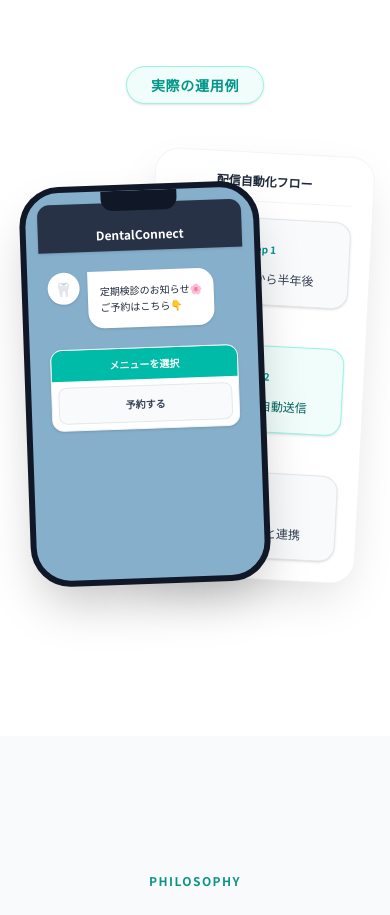
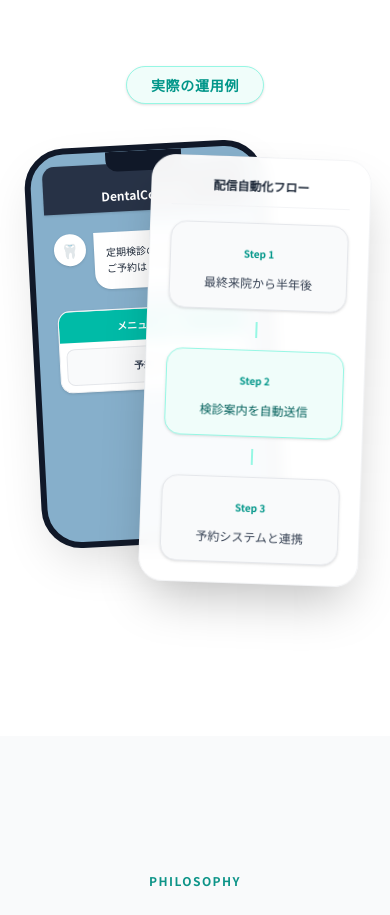
Before and after one commit to uw1g48h31wj4xxa33ffa-eng/reserve-pro-dashboard, a Next.js app in the folder LP/dental-lp/: page / in a window 390 px wide. Shown: the part 4461-5376 px from the top of the page. Built offline with nearby package versions, Linux system fonts and the light colour scheme.

Commit message:
Swap z-index of Flow and LINE phone mockups

```diff
--- a/LP/dental-lp/components/sections/system.tsx
+++ b/LP/dental-lp/components/sections/system.tsx
@@ -85,29 +85,8 @@
   return (
     <div className="relative w-[340px] h-[480px] flex items-center justify-center shrink-0">
 
-      {/* ② 改善フロー (Back Right) */}
-      <div className="absolute right-0 top-6 w-[220px] bg-white rounded-3xl p-5 shadow-[0_20px_50px_-12px_rgba(0,0,0,0.15)] border border-gray-100 z-10 rotate-3">
-        <div className="text-xs font-bold text-gray-800 mb-4 text-center border-b border-gray-100 pb-3">配信自動化フロー</div>
-        <div className="flex flex-col gap-3">
-          <div className="bg-gray-50 border border-gray-200 rounded-2xl p-3 text-center shadow-sm">
-            <span className="font-bold text-teal-600 text-[10px]">Step 1</span><br/>
-            <span className="text-xs font-medium text-gray-700">最終来院から半年後</span>
-          </div>
-          <div className="w-0.5 h-4 bg-teal-200 mx-auto" />
-          <div className="bg-teal-50 border border-teal-200 rounded-2xl p-3 text-center shadow-sm">
-            <span className="font-bold text-teal-600 text-[10px]">Step 2</span><br/>
-            <span className="text-xs font-medium text-teal-800">検診案内を自動送信</span>
-          </div>
-          <div className="w-0.5 h-4 bg-teal-200 mx-auto" />
-          <div className="bg-gray-50 border border-gray-200 rounded-2xl p-3 text-center shadow-sm">
-            <span className="font-bold text-teal-600 text-[10px]">Step 3</span><br/>
-            <span className="text-xs font-medium text-gray-700">予約システムと連携</span>
-          </div>
-        </div>
-      </div>
-
-      {/* ① LINE Phone (Front Left) */}
-      <div className="absolute left-0 bottom-6 w-[240px] bg-[#86afcb] rounded-[2.5rem] p-3 shadow-2xl border-[6px] border-gray-900 overflow-hidden h-[400px] z-20 -rotate-2">
+      {/* ① LINE Phone (Back Left) */}
+      <div className="absolute left-2 top-4 w-[240px] bg-[#86afcb] rounded-[2.5rem] p-3 shadow-[0_20px_50px_-12px_rgba(0,0,0,0.15)] border-[6px] border-gray-900 overflow-hidden h-[400px] z-10 -rotate-3">
         <div className="absolute top-0 left-1/2 -translate-x-1/2 w-1/3 h-5 bg-gray-900 rounded-b-xl z-30" />
         <div className="bg-[#273246] text-white text-center py-2 rounded-t-xl font-bold text-xs shadow-sm relative z-20 pt-6">
           DentalConnect
@@ -125,6 +104,27 @@
             <div className="p-1.5 flex flex-col gap-1.5">
               <button className="bg-gray-50 text-[10px] py-2 px-2 rounded-lg border border-gray-200 font-bold text-gray-700">予約する</button>
             </div>
+          </div>
+        </div>
+      </div>
+
+      {/* ② 改善フロー (Front Right) */}
+      <div className="absolute right-0 bottom-6 w-[220px] bg-white/95 backdrop-blur-sm rounded-3xl p-5 shadow-2xl border border-gray-100 z-20 rotate-2">
+        <div className="text-xs font-bold text-gray-800 mb-4 text-center border-b border-gray-100 pb-3">配信自動化フロー</div>
+        <div className="flex flex-col gap-3">
+          <div className="bg-gray-50 border border-gray-200 rounded-2xl p-3 text-center shadow-sm">
+            <span className="font-bold text-teal-600 text-[10px]">Step 1</span><br/>
+            <span className="text-xs font-medium text-gray-700">最終来院から半年後</span>
+          </div>
+          <div className="w-0.5 h-4 bg-teal-200 mx-auto" />
+          <div className="bg-teal-50 border border-teal-200 rounded-2xl p-3 text-center shadow-sm">
+            <span className="font-bold text-teal-600 text-[10px]">Step 2</span><br/>
+            <span className="text-xs font-medium text-teal-800">検診案内を自動送信</span>
+          </div>
+          <div className="w-0.5 h-4 bg-teal-200 mx-auto" />
+          <div className="bg-gray-50 border border-gray-200 rounded-2xl p-3 text-center shadow-sm">
+            <span className="font-bold text-teal-600 text-[10px]">Step 3</span><br/>
+            <span className="text-xs font-medium text-gray-700">予約システムと連携</span>
           </div>
         </div>
       </div>
```
